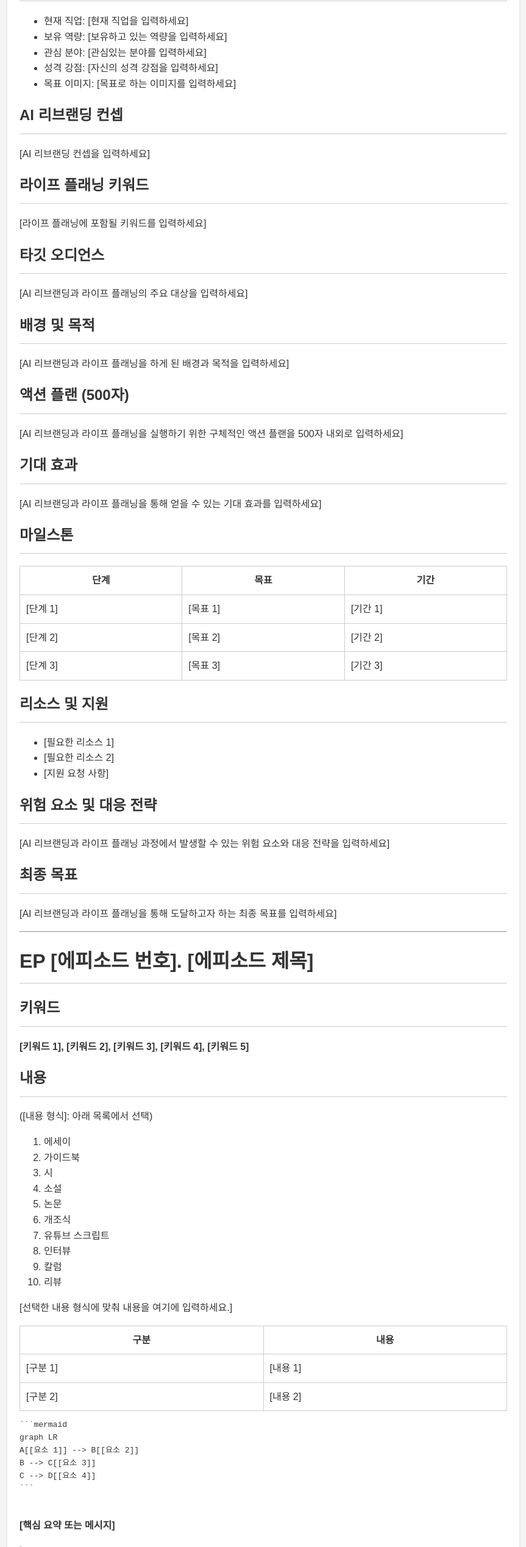
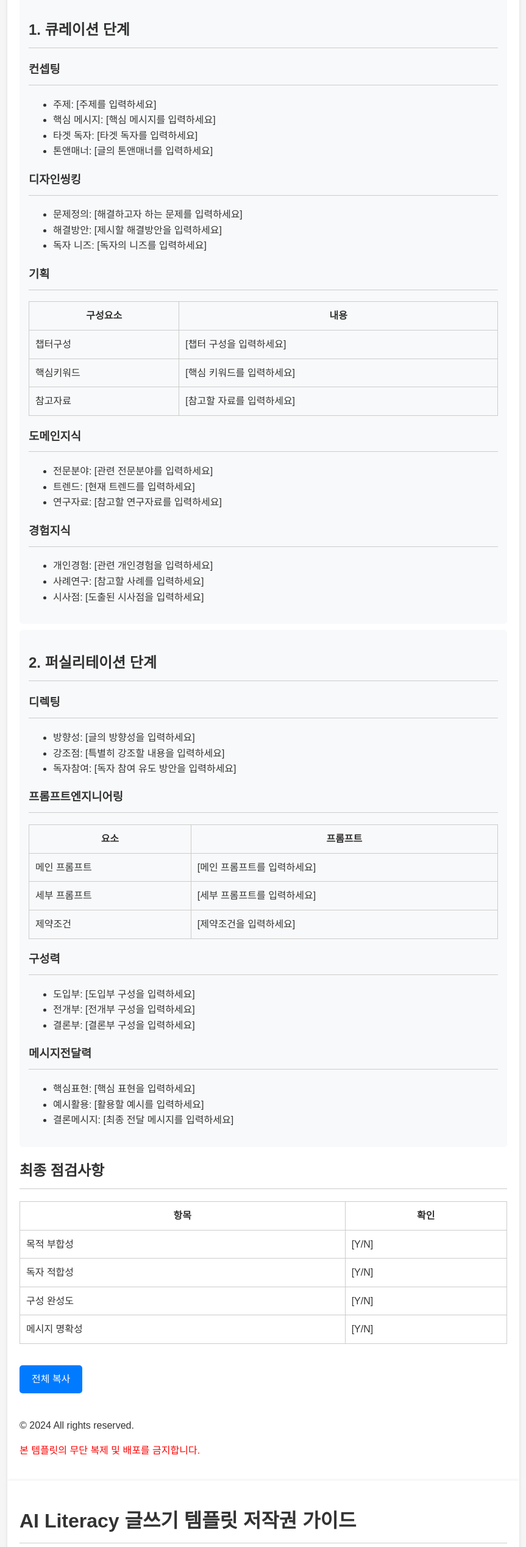
Before and after one commit to utopiaocto/ailiteracy, a plain HTML site: page index.html in a window 1280 px wide. Shown: the part 180-2717 px from the top of the page at 61% size, without its empty margins (208-1071 px from the left). Drawn offline with Linux system fonts and the light colour scheme.

Commit message:
Update index.html

````diff
--- a/index.html
+++ b/index.html
@@ -3,7 +3,7 @@
 <head>
   <meta charset="UTF-8">
   <meta name="viewport" content="width=device-width, initial-scale=1.0">
-  <title>리브랜딩 AI 템플릿 저작권 가이드 (에피소드 포함)</title>
+  <title>AI Literacy 글쓰기 템플릿 저작권</title>
   <style>
     body {
       font-family: 'Noto Sans KR', sans-serif;
@@ -25,17 +25,17 @@
     table {
       width: 100%;
       border-collapse: collapse;
+      margin: 15px 0;
     }
     th, td {
       border: 1px solid #ccc;
       padding: 10px;
     }
-    blockquote {
-      font-style: italic;
-      color: #777;
-      border-left: 4px solid #ddd;
-      padding-left: 15px;
-      margin: 20px 0;
+    .phase {
+      background-color: #f8f9fa;
+      padding: 15px;
+      margin: 10px 0;
+      border-radius: 5px;
     }
     .copy-button {
       display: inline-block;
@@ -49,237 +49,128 @@
     .copy-button:hover {
       background-color: #0056b3;
     }
-    .warning {
-      color: red;
-      margin-top: 20px;
-    }
   </style>
 </head>
 <body>
   <div class="container">
-    <h1>리브랜딩 AI 템플릿 저작권 가이드</h1>
+    <h1>AI Literacy 글쓰기 템플릿</h1>
+    <p>큐레이션+퍼실리테이션 프레임워크</p>
+    <div class="phase">
+      <h2>1. 큐레이션 단계</h2>
 
-    <h2>자기 분석</h2>
+      <h3>컨셉팅</h3>
       <ul>
-      <li>현재 직업: [현재 직업을 입력하세요]</li>
-      <li>보유 역량: [보유하고 있는 역량을 입력하세요]</li>
-      <li>관심 분야: [관심있는 분야를 입력하세요]</li>
-      <li>성격 강점: [자신의 성격 강점을 입력하세요]</li>
-      <li>목표 이미지: [목표로 하는 이미지를 입력하세요]</li>
+        <li>주제: [주제를 입력하세요]</li>
+        <li>핵심 메시지: [핵심 메시지를 입력하세요]</li>
+        <li>타겟 독자: [타겟 독자를 입력하세요]</li>
+        <li>톤앤매너: [글의 톤앤매너를 입력하세요]</li>
       </ul>
-
-    <h2>AI 리브랜딩 컨셉</h2>
-    <p>[AI 리브랜딩 컨셉을 입력하세요]</p>
-
-    <h2>라이프 플래닝 키워드</h2>
-    <p>[라이프 플래닝에 포함될 키워드를 입력하세요]</p>
-
-    <h2>타깃 오디언스</h2>
-    <p>[AI 리브랜딩과 라이프 플래닝의 주요 대상을 입력하세요]</p>
-
-    <h2>배경 및 목적</h2>
-    <p>[AI 리브랜딩과 라이프 플래닝을 하게 된 배경과 목적을 입력하세요]</p>
-
-    <h2>액션 플랜 (500자)</h2>
-    <p>[AI 리브랜딩과 라이프 플래닝을 실행하기 위한 구체적인 액션 플랜을 500자 내외로 입력하세요]</p>
-
-    <h2>기대 효과</h2>
-    <p>[AI 리브랜딩과 라이프 플래닝을 통해 얻을 수 있는 기대 효과를 입력하세요]</p>
-
-    <h2>마일스톤</h2>
+      <h3>디자인씽킹</h3>
+      <ul>
+        <li>문제정의: [해결하고자 하는 문제를 입력하세요]</li>
+        <li>해결방안: [제시할 해결방안을 입력하세요]</li>
+        <li>독자 니즈: [독자의 니즈를 입력하세요]</li>
+      </ul>
+      <h3>기획</h3>
       <table>
         <tr>
-        <th>단계</th>
-        <th>목표</th>
-        <th>기간</th>
-      </tr>
-      <tr>
-        <td>[단계 1]</td>
-        <td>[목표 1]</td>
-        <td>[기간 1]</td>
-      </tr>
-      <tr>
-        <td>[단계 2]</td>
-        <td>[목표 2]</td>
-        <td>[기간 2]</td>
-      </tr>
-      <tr>
-        <td>[단계 3]</td>
-        <td>[목표 3]</td>
-        <td>[기간 3]</td>
-      </tr>
-    </table>
-
-    <h2>리소스 및 지원</h2>
-    <ul>
-      <li>[필요한 리소스 1]</li>
-      <li>[필요한 리소스 2]</li>
-      <li>[지원 요청 사항]</li>
-    </ul>
-
-    <h2>위험 요소 및 대응 전략</h2>
-    <p>[AI 리브랜딩과 라이프 플래닝 과정에서 발생할 수 있는 위험 요소와 대응 전략을 입력하세요]</p>
-
-    <h2>최종 목표</h2>
-    <p>[AI 리브랜딩과 라이프 플래닝을 통해 도달하고자 하는 최종 목표를 입력하세요]</p>
-
-    <hr>
-
-    <h1>EP [에피소드 번호]. [에피소드 제목]</h1>
-
-    <h2>키워드</h2>
-    <p><strong>[키워드 1], [키워드 2], [키워드 3], [키워드 4], [키워드 5]</strong></p>
-
-    <h2>내용</h2>
-    <p>([내용 형식]: 아래 목록에서 선택)</p>
-    <ol>
-      <li>에세이</li>
-      <li>가이드북</li>
-      <li>시</li>
-      <li>소설</li>
-      <li>논문</li>
-      <li>개조식</li>
-      <li>유튜브 스크립트</li>
-      <li>인터뷰</li>
-      <li>칼럼</li>
-      <li>리뷰</li>
-    </ol>
-    <p>[선택한 내용 형식에 맞춰 내용을 여기에 입력하세요.]</p>
-
-    <table>
-      <tr>
-        <th>구분</th>
+          <th>구성요소</th>
           <th>내용</th>
         </tr>
         <tr>
-        <td>[구분 1]</td>
-        <td>[내용 1]</td>
+          <td>챕터구성</td>
+          <td>[챕터 구성을 입력하세요]</td>
         </tr>
         <tr>
-        <td>[구분 2]</td>
-        <td>[내용 2]</td>
+          <td>핵심키워드</td>
+          <td>[핵심 키워드를 입력하세요]</td>
+        </tr>
+        <tr>
+          <td>참고자료</td>
+          <td>[참고할 자료를 입력하세요]</td>
         </tr>
       </table>
+      <h3>도메인지식</h3>
+      <ul>
+        <li>전문분야: [관련 전문분야를 입력하세요]</li>
+        <li>트렌드: [현재 트렌드를 입력하세요]</li>
+        <li>연구자료: [참고할 연구자료를 입력하세요]</li>
+      </ul>
+      <h3>경험지식</h3>
+      <ul>
+        <li>개인경험: [관련 개인경험을 입력하세요]</li>
+        <li>사례연구: [참고할 사례를 입력하세요]</li>
+        <li>시사점: [도출된 시사점을 입력하세요]</li>
+      </ul>
+    </div>
 
-    <pre>
-```mermaid
-graph LR
-A[[요소 1]] --> B[[요소 2]]
-B --> C[[요소 3]]
-C --> D[[요소 4]]
-```
-    </pre>
-
-    <p><strong>[핵심 요약 또는 메시지]</strong></p>
-
-    <blockquote>"[인용구]" - [출처]</blockquote>
-
-    <h2>핵심 요약</h2>
+    <div class="phase">
+      <h2>2. 퍼실리테이션 단계</h2>
+      <h3>디렉팅</h3>
       <ul>
-      <li>[요약 1]</li>
-      <li>[요약 2]</li>
-      <li>[요약 3]</li>
+        <li>방향성: [글의 방향성을 입력하세요]</li>
+        <li>강조점: [특별히 강조할 내용을 입력하세요]</li>
+        <li>독자참여: [독자 참여 유도 방안을 입력하세요]</li>
       </ul>
-
-    <hr>
-
-    <h1>리브랜딩 AI 템플릿 저작권 가이드</h1>
-
-    <h2>자기 분석</h2>
-    <ul>
-      <li>현재 직업: 은퇴한 교사</li>
-      <li>보유 역량: 교육, 멘토링, 커뮤니케이션</li>
-      <li>관심 분야: 평생교육, 자기계발, 여행</li>
-      <li>성격 강점: 공감능력, 인내심, 긍정적 마인드셋</li>
-      <li>목표 이미지: 제2의 인생을 열정적으로 살아가는 롤모델</li>
-    </ul>
-
-    <h2>AI 리브랜딩 컨셉</h2>
-    <p>인생 후반전을 시작하는 은퇴자들을 위한 자기계발 코치</p>
-
-    <h2>라이프 플래닝 키워드</h2>
-    <p>평생학습, 재취업, 사회공헌, 여가활동, 가족관계</p>
-
-    <h2>타깃 오디언스</h2>
-    <p>은퇴를 앞둔 50-60대 직장인 및 은퇴자</p>
-
-    <h2>배경 및 목적</h2>
-    <p>30년 간 교직에 몸담았던 나리본은 은퇴 후 자신의 경험과 지식을 나누며 제2의 인생을 설계하고자 함. 특히 같은 처지의 은퇴자들에게 도움을 주는 것이 목표임.</p>
-
-    <h2>액션 플랜 (500자)</h2>
-    <p>퇴직교사모임에서 멘토링 봉사 시작, 지역 평생교육원에서 자기계발 강의, 온라인 플랫폼 활용한 컨텐츠 제작 및 유통, 관련 서적 집필, 은퇴자 커뮤니티 운영 등을 통해 자신만의 브랜드 구축해 나갈 계획. 장기적으로는 법인 설립 통한 사회적 기업 운영 고려 중.</p>
-
-    <h2>기대 효과</h2>
-    <p>은퇴자들의 성공적인 노후 설계에 기여, 세대 간 소통 향상, 퇴직교사로서의 전문성 활용, 사회공헌 실현, 액티브 시니어로서의 롤모델 제시</p>
-
-    <h2>마일스톤</h2>
+      <h3>프롬프트엔지니어링</h3>
       <table>
         <tr>
-        <th>단계</th>
-        <th>목표</th>
-        <th>기간</th>
+          <th>요소</th>
+          <th>프롬프트</th>
         </tr>
         <tr>
-        <td>1</td>
-        <td>퇴직교사모임 멘토링 및 평생교육원 강의</td>
-        <td>1년</td>
+          <td>메인 프롬프트</td>
+          <td>[메인 프롬프트를 입력하세요]</td>
         </tr>
         <tr>
-        <td>2</td>
-        <td>온라인 플랫폼 활용 콘텐츠 제작/유통, 관련 서적 집필</td>
-        <td>2년</td>
+          <td>세부 프롬프트</td>
+          <td>[세부 프롬프트를 입력하세요]</td>
         </tr>
         <tr>
-        <td>3</td>
-        <td>은퇴자 커뮤니티 운영 및 사회적기업 설립 준비</td>
-        <td>2년</td>
+          <td>제약조건</td>
+          <td>[제약조건을 입력하세요]</td>
         </tr>
       </table>
-
-    <h2>리소스 및 지원</h2>
+      <h3>구성력</h3>
       <ul>
-      <li>평생교육 관련 네트워크</li>
-      <li>콘텐츠 제작 관련 장비 및 인력</li>
-      <li>사회적기업 설립 컨설팅 요청</li>
+        <li>도입부: [도입부 구성을 입력하세요]</li>
+        <li>전개부: [전개부 구성을 입력하세요]</li>
+        <li>결론부: [결론부 구성을 입력하세요]</li>
       </ul>
-
-    <h2>위험 요소 및 대응 전략</h2>
-    <p>온라인 플랫폼 활용 미숙으로 인한 애로사항 발생 가능 - 전문가 자문 및 교육 병행, 오프라인 활동 병행으로 리스크 분산. 수익모델 다각화 및 재정적 지원 확보 노력 필요.</p>
-
-    <h2>최종 목표</h2>
-    <p>액티브 시니어 롤모델로서 은퇴자의 성공적 제2의 인생 설계 지원 및 사회공헌 실현</p>
-
-    <h2>EP 1. 새로운 꿈을 펼치다</h2>
-
-    <h3>키워드</h3>
-    <p><strong>도전, 배움, 나눔, 성장, 열정</strong></p>
-
-    <h3>내용 (에세이)</h3>
-    <p>30년 가까이 학생들을 가르치며 보람을 느껴온 나에게 은퇴란 낯설고 두려운 것이었다. 하지만 이 시간을 새로운 기회로 삼아, 평생 품어왔던 꿈에 도전하기로 마음먹었다. 나의 경험과 지식을 더 많은 이들과 나누고, 함께 배우며 성장하는 일. 인생의 황금기를 열정으로 채워나가는 멋진 모습을 보여주고 싶다. 인생은 배움의 연속이고, 나눔의 연속이다. 앞으로 펼쳐질 제2의 인생이 기대된다.</p>
-
-    <h3>구분 내용</h3>
+      <h3>메시지전달력</h3>
       <ul>
-      <li>도입: 은퇴 후의 막막함과 좌절</li>
-      <li>전환: 기회와 도전으로의 인식 전환</li>
-      <li>각오: 배움과 나눔의 삶을 살아갈 것을 다짐</li>
-      <li>비전: 열정적인 제2의 인생에 대한 기대</li>
+        <li>핵심표현: [핵심 표현을 입력하세요]</li>
+        <li>예시활용: [활용할 예시를 입력하세요]</li>
+        <li>결론메시지: [최종 전달 메시지를 입력하세요]</li>
       </ul>
-
-    <blockquote>"인생은 위대한 모험이거나, 아니면 아무것도 아니다." - 헬렌 켈러</blockquote>
-
-    <h3>핵심 요약</h3>
-    <ul>
-      <li>은퇴를 새로운 기회로 인식하는 관점의 전환</li>
-      <li>배움과 나눔의 가치를 실현하는 제2의 인생 설계</li>
-      <li>도전과 열정으로 인생의 황금기를 보람차게 살아갈 것</li>
-    </ul>
-
-    <p>&copy; 2023 퀀텀옥토(정진혁) All rights reserved.</p>
-    <p class="warning">본 콘텐츠를 불법으로 활용 시 저작권법에 의해 처벌될 수 있습니다.</p>
-
-    <a href="#" class="copy-button" onclick="copyToClipboard()">프롬프트 명령어 복사</a>
     </div>
-
+    <h2>최종 점검사항</h2>
+    <table>
+      <tr>
+        <th>항목</th>
+        <th>확인</th>
+      </tr>
+      <tr>
+        <td>목적 부합성</td>
+        <td>[Y/N]</td>
+      </tr>
+      <tr>
+        <td>독자 적합성</td>
+        <td>[Y/N]</td>
+      </tr>
+      <tr>
+        <td>구성 완성도</td>
+        <td>[Y/N]</td>
+      </tr>
+      <tr>
+        <td>메시지 명확성</td>
+        <td>[Y/N]</td>
+      </tr>
+    </table>
+    <a href="#" class="copy-button" onclick="copyToClipboard()">전체 복사</a>
+    <p style="margin-top: 40px;">&copy; 2024 All rights reserved.</p>
+    <p style="color: red;">본 템플릿의 무단 복제 및 배포를 금지합니다.</p>
+  </div>
   <script>
     function copyToClipboard() {
       const container = document.querySelector('.container');
@@ -289,8 +180,274 @@ C --> D[[요소 4]]
       window.getSelection().addRange(range);
       document.execCommand('copy');
       window.getSelection().removeAllRanges();
-      alert('프롬프트 명령어가 복사되었습니다.');
+      alert('전체 내용이 복사되었습니다.');
     }
   </script>
 </body>
-</html>
+<html lang="ko">
+<head>
+  <meta charset="UTF-8">
+  <meta name="viewport" content="width=device-width, initial-scale=1.0">
+  <title>AI Literacy 글쓰기 템플릿 저작권 가이드</title>
+  <style>
+    body {
+      font-family: 'Noto Sans KR', sans-serif;
+      line-height: 1.6;
+      color: #333;
+      background-color: #f5f5f5;
+    }
+    .container {
+      max-width: 800px;
+      margin: 0 auto;
+      padding: 20px;
+      background-color: #fff;
+      box-shadow: 0 0 5px rgba(0, 0, 0, 0.1);
+    }
+    h1, h2, h3 {
+      border-bottom: 1px solid #ccc;
+      padding-bottom: 10px;
+    }
+    table {
+      width: 100%;
+      border-collapse: collapse;
+      margin: 15px 0;
+    }
+    th, td {
+      border: 1px solid #ccc;
+      padding: 10px;
+    }
+    .phase {
+      background-color: #f8f9fa;
+      padding: 15px;
+      margin: 10px 0;
+      border-radius: 5px;
+    }
+    .example {
+      background-color: #e9ecef;
+      padding: 20px;
+      margin: 20px 0;
+      border-radius: 5px;
+    }
+    .copy-button {
+      display: inline-block;
+      padding: 10px 20px;
+      background-color: #007bff;
+      color: #fff;
+      text-decoration: none;
+      border-radius: 5px;
+      margin-top: 20px;
+    }
+    .copy-button:hover {
+      background-color: #0056b3;
+    }
+    .case-study {
+      border-left: 4px solid #28a745;
+      padding-left: 20px;
+      margin: 20px 0;
+    }
+  </style>
+</head>
+<body>
+  <div class="container">
+    <h1>AI Literacy 글쓰기 템플릿 저작권 가이드</h1>
+
+    <h2>템플릿 소개</h2>
+    <p>본 템플릿은 AI Literacy를 활용한 효과적인 글쓰기와 리브랜딩을 위한 체계적인 가이드를 제공합니다. 큐레이션과 퍼실리테이션 두 단계로 구성되어 있으며, 실제 적용 사례를 포함하고 있습니다.</p>
+    <h1>AI Literacy 글쓰기 템플릿</h1>
+    <p>큐레이션+퍼실리테이션 프레임워크</p>
+    <div class="phase">
+      <h2>1. 큐레이션 단계</h2>
+
+      <h3>컨셉팅</h3>
+      <ul>
+        <li>주제: [주제를 입력하세요]</li>
+        <li>핵심 메시지: [핵심 메시지를 입력하세요]</li>
+        <li>타겟 독자: [타겟 독자를 입력하세요]</li>
+        <li>톤앤매너: [글의 톤앤매너를 입력하세요]</li>
+      </ul>
+      <h3>디자인씽킹</h3>
+      <ul>
+        <li>문제정의: [해결하고자 하는 문제를 입력하세요]</li>
+        <li>해결방안: [제시할 해결방안을 입력하세요]</li>
+        <li>독자 니즈: [독자의 니즈를 입력하세요]</li>
+      </ul>
+      <h3>기획</h3>
+      <table>
+        <tr>
+          <th>구성요소</th>
+          <th>내용</th>
+        </tr>
+        <tr>
+          <td>챕터구성</td>
+          <td>[챕터 구성을 입력하세요]</td>
+        </tr>
+        <tr>
+          <td>핵심키워드</td>
+          <td>[핵심 키워드를 입력하세요]</td>
+        </tr>
+        <tr>
+          <td>참고자료</td>
+          <td>[참고할 자료를 입력하세요]</td>
+        </tr>
+      </table>
+      <h3>도메인지식</h3>
+      <ul>
+        <li>전문분야: [관련 전문분야를 입력하세요]</li>
+        <li>트렌드: [현재 트렌드를 입력하세요]</li>
+        <li>연구자료: [참고할 연구자료를 입력하세요]</li>
+      </ul>
+      <h3>경험지식</h3>
+      <ul>
+        <li>개인경험: [관련 개인경험을 입력하세요]</li>
+        <li>사례연구: [참고할 사례를 입력하세요]</li>
+        <li>시사점: [도출된 시사점을 입력하세요]</li>
+      </ul>
+    </div>
+
+    <div class="phase">
+      <h2>2. 퍼실리테이션 단계</h2>
+      <h3>디렉팅</h3>
+      <ul>
+        <li>방향성: [글의 방향성을 입력하세요]</li>
+        <li>강조점: [특별히 강조할 내용을 입력하세요]</li>
+        <li>독자참여: [독자 참여 유도 방안을 입력하세요]</li>
+      </ul>
+      <h3>프롬프트엔지니어링</h3>
+      <table>
+        <tr>
+          <th>요소</th>
+          <th>프롬프트</th>
+        </tr>
+        <tr>
+          <td>메인 프롬프트</td>
+          <td>[메인 프롬프트를 입력하세요]</td>
+        </tr>
+        <tr>
+          <td>세부 프롬프트</td>
+          <td>[세부 프롬프트를 입력하세요]</td>
+          </tr>
+    <tr>
+      <td>제약조건</td>
+      <td>[제약조건을 입력하세요]</td>
+    </tr>
+  </table>
+  <h3>구성력</h3>
+  <ul>
+    <li>도입부: [도입부 구성을 입력하세요]</li>
+    <li>전개부: [전개부 구성을 입력하세요]</li>
+    <li>결론부: [결론부 구성을 입력하세요]</li>
+  </ul>
+  <h3>메시지전달력</h3>
+  <ul>
+    <li>핵심표현: [핵심 표현을 입력하세요]</li>
+    <li>예시활용: [활용할 예시를 입력하세요]</li>
+    <li>결론메시지: [최종 전달 메시지를 입력하세요]</li>
+  </ul>
+</div>
+<h2>최종 점검사항</h2>
+<table>
+  <tr>
+    <th>항목</th>
+    <th>확인</th>
+  </tr>
+  <tr>
+    <td>목적 부합성</td>
+    <td>[Y/N]</td>
+  </tr>
+  <tr>
+    <td>독자 적합성</td>
+    <td>[Y/N]</td>
+  </tr>
+  <tr>
+    <td>구성 완성도</td>
+    <td>[Y/N]</td>
+  </tr>
+  <tr>
+    <td>메시지 명확성</td>
+    <td>[Y/N]</td>
+  </tr>
+</table>
+<a href="#" class="copy-button" onclick="copyToClipboard()">전체 복사</a>
+<p style="margin-top: 40px;">&copy; 2024 All rights reserved.</p>
+<p style="color: red;">본 템플릿의 무단 복제 및 배포를 금지합니다.</p>
+<div class="case-study">
+  <h2>실제 적용 사례: 퀀텀옥토의 AI Literacy 전문가 리브랜딩</h2>
+  <h3>1. 큐레이션 단계</h3>
+
+  <h4>컨셉팅</h4>
+  <ul>
+    <li>주제: AI 리터러시 전문가로의 퀀텀 점핑</li>
+    <li>핵심 메시지: 기존 경험을 AI 시대에 맞게 재해석하여 새로운 가치 창출</li>
+    <li>타겟 독자: AI 활용에 관심 있는 전문가, 교육자, 기업가</li>
+    <li>톤앤매너: 전문적이면서도 친근한 멘토링 톤</li>
+  </ul>
+  <h4>디자인씽킹</h4>
+  <ul>
+    <li>문제정의: AI 시대의 효과적인 지식 전달과 활용 방법 필요</li>
+    <li>해결방안: 실제 경험 기반의 AI 리터러시 교육 프레임워크 제시</li>
+    <li>독자 니즈: AI 활용 능력 향상과 실무 적용 방법 습득</li>
+  </ul>
+  <h4>기획</h4>
+  <table>
+    <tr>
+      <th>구성요소</th>
+      <th>내용</th>
+    </tr>
+    <tr>
+      <td>챕터구성</td>
+      <td>1. AI 리터러시의 이해
+          2. 실무 적용 프레임워크
+          3. 성공 사례 분석
+          4. 미래 전망과 준비</td>
+    </tr>
+    <tr>
+      <td>핵심키워드</td>
+      <td>AI 리터러시, 퀀텀점핑, 디지털 트랜스포메이션, 교육혁신</td>
+    </tr>
+  </table>
+  <h4>도메인지식</h4>
+  <ul>
+    <li>AI 기술 동향과 활용 사례</li>
+    <li>교육공학 및 학습 이론</li>
+    <li>디지털 트랜스포메이션 전략</li>
+  </ul>
+  <h3>2. 퍼실리테이션 단계</h3>
+  <h4>디렉팅</h4>
+  <ul>
+    <li>방향성: 실용적이고 즉시 적용 가능한 지식 전달</li>
+    <li>강조점: 기존 경험과 AI의 시너지 효과</li>
+    <li>독자참여: 워크샵, 온라인 커뮤니티 운영</li>
+  </ul>
+  <h4>프롬프트엔지니어링</h4>
+  <table>
+    <tr>
+      <th>요소</th>
+      <th>내용</th>
+    </tr>
+    <tr>
+      <td>메인 프롬프트</td>
+      <td>AI 리터러시 교육 콘텐츠 생성 및 최적화</td>
+    </tr>
+    <tr>
+      <td>세부 프롬프트</td>
+      <td>실습 예제, 케이스 스터디, 평가 도구 개발</td>
+    </tr>
+  </table>
+  <h4>액션 플랜</h4>
+  <ul>
+    <li>온/오프라인 AI 리터러시 교육 프로그램 런칭</li>
+    <li>전문가 네트워크 구축 및 협업 프로젝트 진행</li>
+    <li>AI 리터러시 관련 저서 출간 및 콘텐츠 제작</li>
+    <li>국내외 컨퍼런스 참여 및 강연 활동</li>
+  </ul>
+  <h4>기대 효과</h4>
+  <ul>
+    <li>AI 리터러시 전문가로서의 브랜드 가치 확립</li>
+    <li>교육 분야의 디지털 트랜스포메이션 선도</li>
+    <li>새로운 비즈니스 모델 창출 및 수익 다각화</li>
+    <li>글로벌 네트워크 확장 및 영향력 확대</li>
+  </ul>
+</div>
+<p style="margin-top: 40px;">&copy; 2024 퀀텀옥토(정진혁) All rights reserved.</p>
+<p style="color: red;">본 템플릿의 무단 복제 및 배포를 금지합니다.</p>
+<a href="#" class="copy-button" onclick="copyToClipboard()">전체 복사</a>
````
Lines whose indentation alone changed are shown as unchanged.
